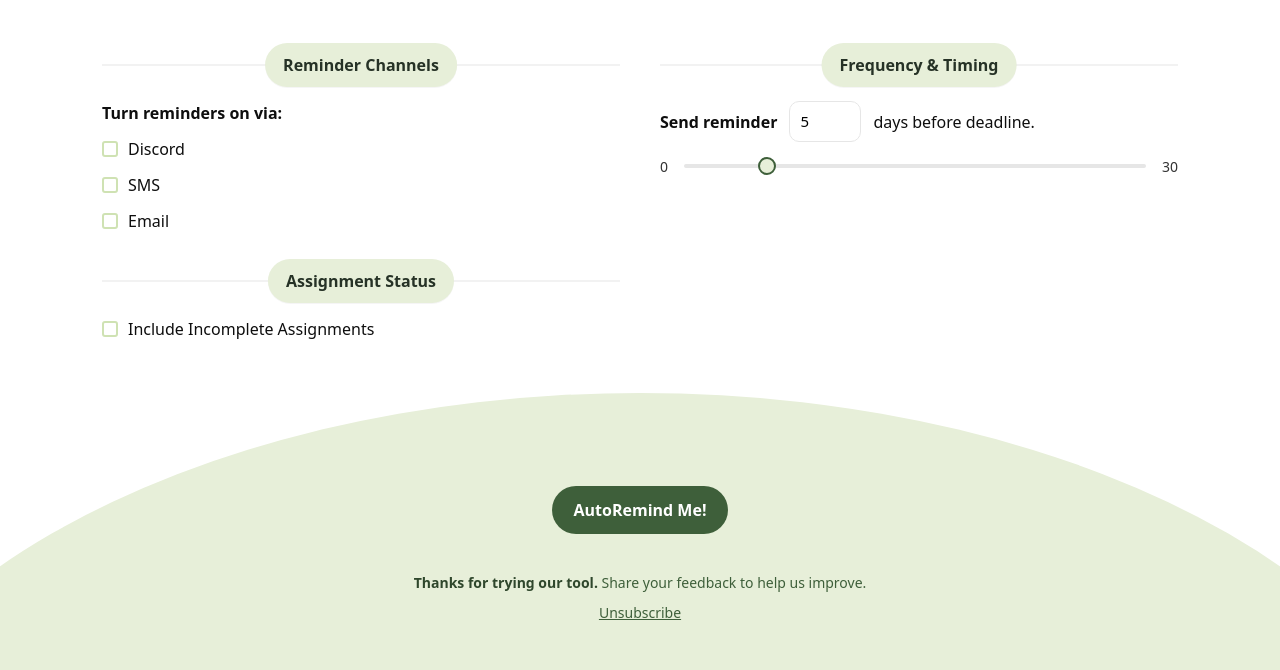
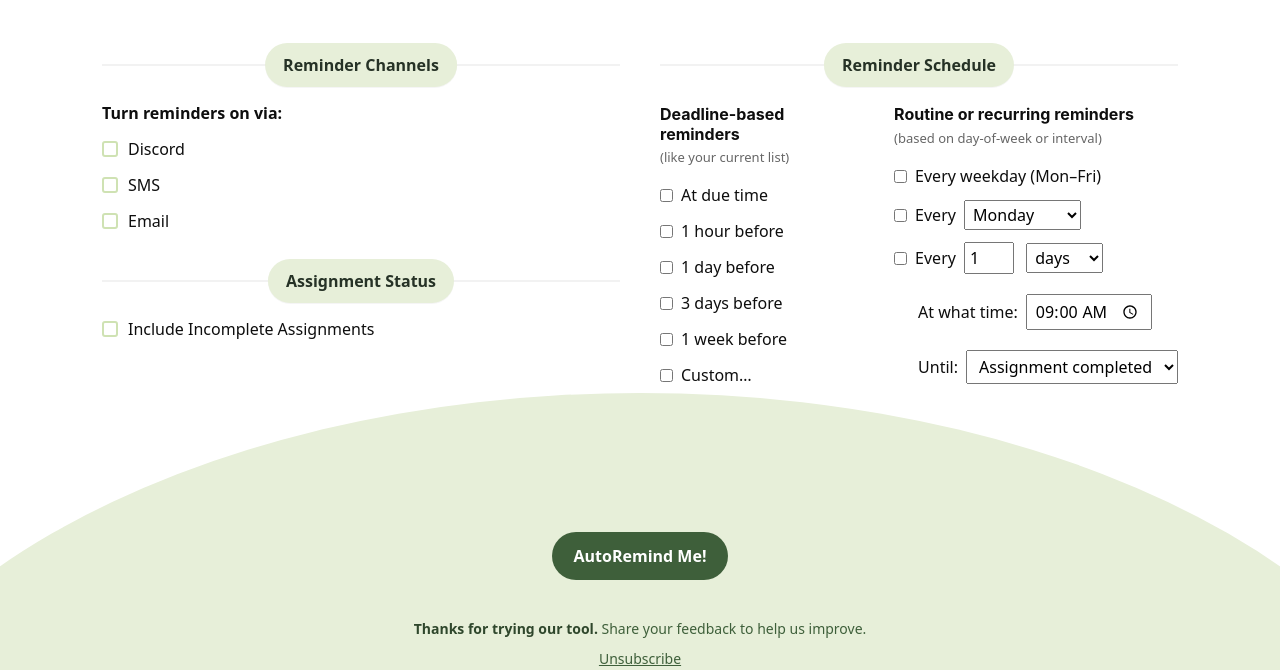
Before and after one commit to LanceSantana/AutoRemind_UI.github.io, a plain HTML site: page index.html in a window 1280 px wide. Shown: the part 207-877 px from the top of the page. Before the commit the page ends 831 px from the top, so only its background shows below. Drawn offline with Linux system fonts and the light colour scheme.

Commit message:
added Routine or recurring reminders and changed format

```diff
--- a/index.html
+++ b/index.html
@@ -188,32 +188,96 @@
 
         <!-- Right column -->
         <div>
-          <div class="divider"><span class="pill">Frequency &amp; Timing</span></div>
+          <div class="divider"><span class="pill">Reminder Schedule</span></div>
 
-          <div class="days-input-row">
-            <label for="days" class="label" style="margin:0;">Send reminder</label>
-            <input id="days" class="num-input" type="number" min="0" max="30" value="5" />
-            <span>days before deadline.</span>
+          <div style="display: grid; grid-template-columns: 1fr 1fr; gap: 32px; margin-top: 24px;">
+            <!-- Deadline-based reminders -->
+            <div>
+              <h3 style="font-size: 16px; margin: 0 0 16px;">Deadline-based reminders</h3>
+              <p style="font-size: 13px; color: #666; margin: -12px 0 16px;">(like your current list)</p>
+
+              <div class="reminder-options" style="display: grid; gap: 12px;">
+                <label class="reminder-option" style="display: flex; align-items: center; gap: 8px;">
+                  <input type="checkbox" name="deadline-reminder" value="at-due">
+                  <span>At due time</span>
+                </label>
+                <label class="reminder-option" style="display: flex; align-items: center; gap: 8px;">
+                  <input type="checkbox" name="deadline-reminder" value="1h-before">
+                  <span>1 hour before</span>
+                </label>
+                <label class="reminder-option" style="display: flex; align-items: center; gap: 8px;">
+                  <input type="checkbox" name="deadline-reminder" value="1d-before">
+                  <span>1 day before</span>
+                </label>
+                <label class="reminder-option" style="display: flex; align-items: center; gap: 8px;">
+                  <input type="checkbox" name="deadline-reminder" value="3d-before">
+                  <span>3 days before</span>
+                </label>
+                <label class="reminder-option" style="display: flex; align-items: center; gap: 8px;">
+                  <input type="checkbox" name="deadline-reminder" value="1w-before">
+                  <span>1 week before</span>
+                </label>
+                <label class="reminder-option" style="display: flex; align-items: center; gap: 8px;">
+                  <input type="checkbox" name="deadline-reminder" value="custom">
+                  <span>Custom…</span>
+                </label>
+              </div>
+            </div>
+
+            <!-- Recurring reminders -->
+            <div>
+              <h3 style="font-size: 16px; margin: 0 0 16px;">Routine or recurring reminders</h3>
+              <p style="font-size: 13px; color: #666; margin: -12px 0 16px;">(based on day-of-week or interval)</p>
+
+              <div class="reminder-options" style="display: grid; gap: 12px;">
+                <label class="reminder-option" style="display: flex; align-items: center; gap: 8px;">
+                  <input type="checkbox" name="recurring-reminder" value="weekdays">
+                  <span>Every weekday (Mon–Fri)</span>
+                </label>
+                <label class="reminder-option" style="display: flex; align-items: center; gap: 8px;">
+                  <input type="checkbox" name="recurring-reminder" value="selected-days">
+                  <span>Every
+                    <select style="margin: 0 4px; padding: 2px 4px;">
+                      <option>Monday</option>
+                      <option>Tuesday</option>
+                      <option>Wednesday</option>
+                      <option>Thursday</option>
+                      <option>Friday</option>
+                      <option>Saturday</option>
+                      <option>Sunday</option>
+                    </select>
+                  </span>
+                </label>
+                <label class="reminder-option" style="display: flex; align-items: center; gap: 8px;">
+                  <input type="checkbox" name="recurring-reminder" value="interval">
+                  <span>Every
+                    <input type="number" min="1" max="99" value="1" style="width: 50px; padding: 2px 4px; margin: 0 4px;">
+                    <select style="margin: 0 4px; padding: 2px 4px;">
+                      <option>days</option>
+                      <option>weeks</option>
+                    </select>
+                  </span>
+                </label>
+
+                <div style="margin: 8px 0 0 24px;">
+                  <label style="display: flex; align-items: center; gap: 8px;">
+                    At what time:
+                    <input type="time" style="padding: 4px 8px;" value="09:00">
+                  </label>
+                </div>
+
+                <div style="margin: 8px 0 0 24px;">
+                  <label style="display: flex; align-items: center; gap: 8px;">
+                    Until:
+                    <select style="padding: 4px 8px;">
+                      <option>Assignment completed</option>
+                      <option>Specific date...</option>
+                    </select>
+                  </label>
+                </div>
+              </div>
+            </div>
           </div>
-
-          <div class="slider-row" style="margin-top:14px;">
-            <span class="minmax">0</span>
-            <input
-              id="days-range"
-              type="range" min="0" max="30" value="5"
-              oninput="document.getElementById('days').value=this.value"
-            />
-            <span class="minmax">30</span>
-          </div>
-          <script>
-            // keep number input and slider in sync both ways
-            const num = document.getElementById('days');
-            const rng = document.getElementById('days-range');
-            num.addEventListener('input', () => {
-              const v = Math.min(30, Math.max(0, Number(num.value||0)));
-              num.value = v; rng.value = v;
-            });
-          </script>
         </div>
       </div>
 
```
